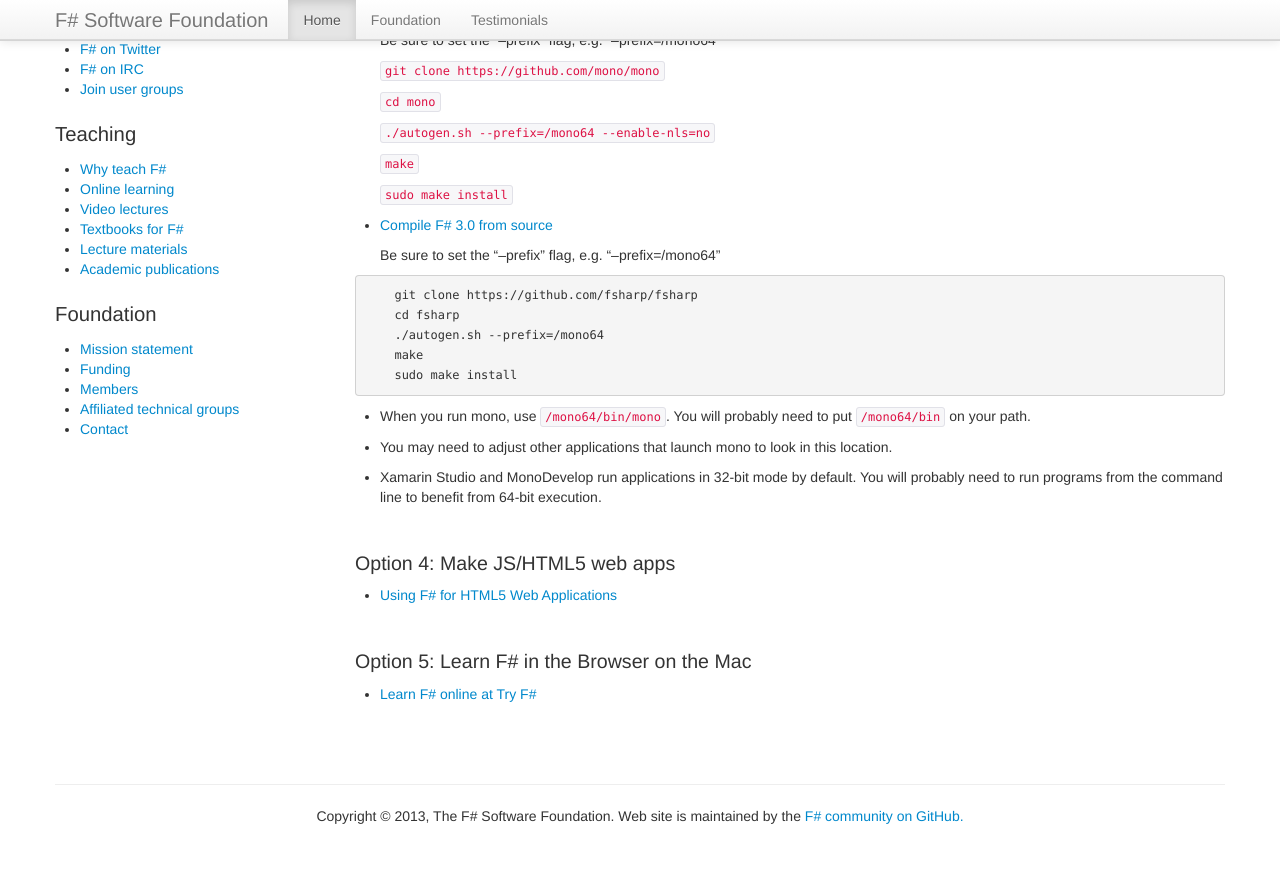
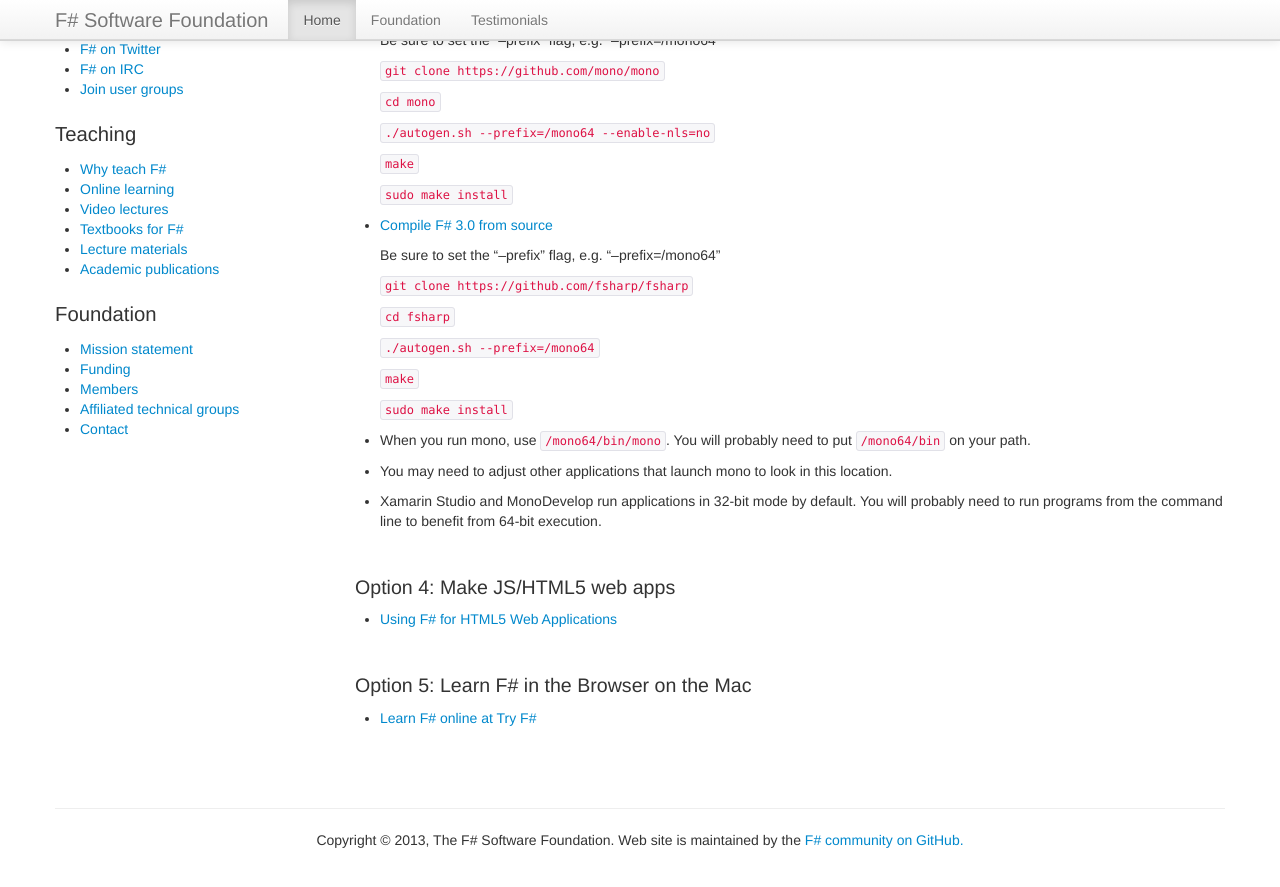
Before and after one commit to fsharp/fsharp.org, a Jekyll site: the page built from use/mac/index.md, in a window 1280 px wide and 900 px high, scrolled down 756 px. Shown: the top 887 px of the window. Built offline with Jekyll 4.4.1, drawn with Linux system fonts in a browser that asks for light colours; nearby versions of some CDN libraries; some web fonts are replaced; comment, search, counter and statistics services are not loaded.

Commit message:
Update index.md

````diff
--- a/use/mac/index.md
+++ b/use/mac/index.md
@@ -60,13 +60,15 @@
 
   Be sure to set the "--prefix" flag, e.g. "--prefix=/mono64"
 
-```
-    git clone https://github.com/fsharp/fsharp
-    cd fsharp
-    ./autogen.sh --prefix=/mono64
-    make
-    sudo make install
-```
+    ```git clone https://github.com/fsharp/fsharp```
+
+    ```cd fsharp```
+
+    ```./autogen.sh --prefix=/mono64```
+
+    ```make```
+
+    ```sudo make install```
 
 * When you run mono, use ```/mono64/bin/mono```.  You will probably need to put ```/mono64/bin``` on your path.
 
````
